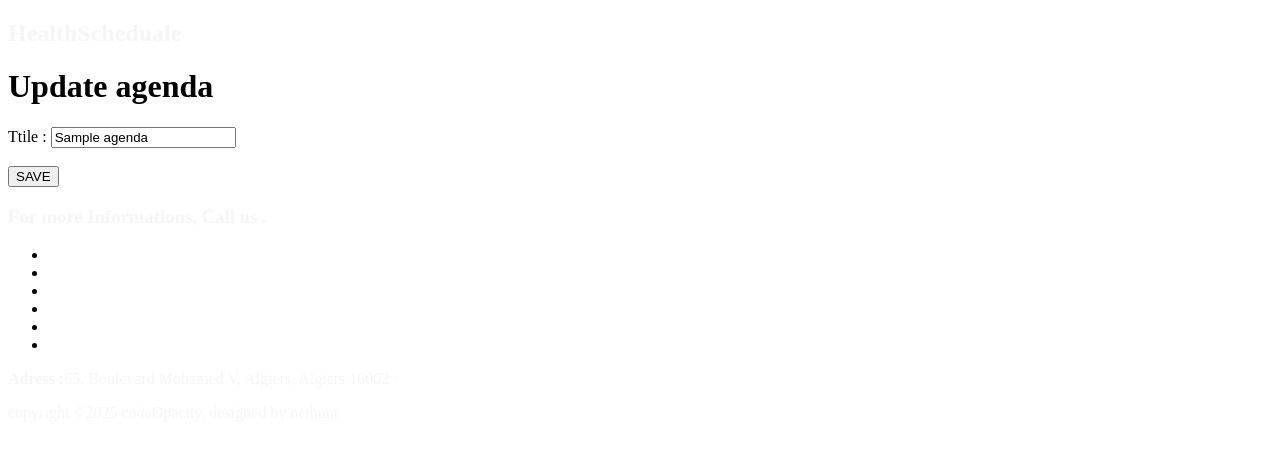
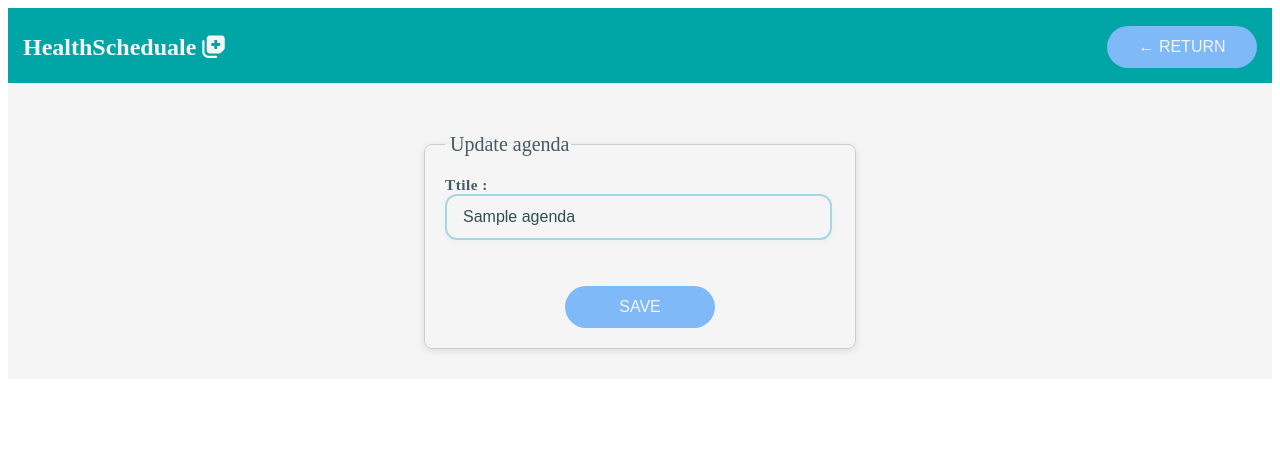
Before and after one commit to sihem2001/HealthSchedule, a PHP site: page /php/agendas/edit.php?id=1 in a window 1280 px wide. Shown: the top 455 px of the page. Run offline with PHP 8.4, Linux system fonts and the light colour scheme; the visitor is signed in with stand-in values (Sample User, id 1); tables that the repository leaves empty or names only in its code hold one stand-in row (values such as "Sample post").

Commit message:
last commit

```diff
--- a/php/agendas/edit.php
+++ b/php/agendas/edit.php
@@ -57,18 +57,23 @@ if (($_SERVER['REQUEST_METHOD'] ?? '') === 'POST') {
 <head>
   <meta charset="utf-8">
   <title>UPDATE AGENDA</title>
-
+  <link rel="stylesheet" href="/./css/header.css">
+  <link rel="stylesheet" href="/./css/footer.css">
+  <link rel="stylesheet" href="/./css/update.css">
+  <link rel="stylesheet" href="https://cdnjs.cloudflare.com/ajax/libs/font-awesome/6.5.0/css/all.min.css">
 </head>
 <body>
     <!-- nav bar -->
     <header class="loginHeader">
     <nav >
        <h1 style="color:#f5f5f5">HealthScheduale <i class="fas fa-notes-medical"></i></h1>
-
+      <button><a href="index.php">← Return</a></button>
     </nav>
     </header>
   <!-- update part -->
-  <h1>Update agenda</h1>
+    <section class="update">
+   <fieldset>
+  <legend>Update agenda</legend>
   <form method="post" action="edit.php?id=<?= htmlspecialchars($id) ?>">
     <label>
       Ttile :
@@ -81,36 +86,8 @@ if (($_SERVER['REQUEST_METHOD'] ?? '') === 'POST') {
     </label><br><br>
     <button type="submit">SAVE</button>
   </form>
+  </fieldset>
+  </section>
 
-  <!-- footer  -->
-    <footer class="footer-section">
-    <div class="footer-login">
-        <h3 style="color:#f5f5f5" >For more Informations, Call us .</h3>
-        <ul class="socialMedia">
-          <li>
-            <a href="#"><i  class="fab fa-facebook-f"></i></a>
-          </li>
-          <li>
-            <a href="#"><i  class="fab fa-twitter"></i></a>
-          </li>
-          <li>
-            <a href="#"><i  class="fab fa-google"></i></a>
-          </li>
-          <li>
-            <a href="#"><i  class="fab fa-youtube"></i></i></a>
-          </li>
-          <li>
-            <a href="#"><i  class="fab fa-linkedin"></i></a>
-          </li>
-          <li>
-            <a href="#"><i  class="fas fa-phone"></i></a>
-          </li>
-        </ul>
-        <p style="color:#f5f5f5" ><strong style="color:#f5f5f5">Adress :</strong>65, Boulevard Mohamed V, Algiers, Algiers 16002 ·</p>
-    </div>
-    <div class="footer-bottom">
-            <p style="color:#f5f5f5">copyright &copy;2025 codeOpacity. designed by <span>nethunt</span></p> <br>
-    </div>
-</footer>
 </body>
 </html>
```
